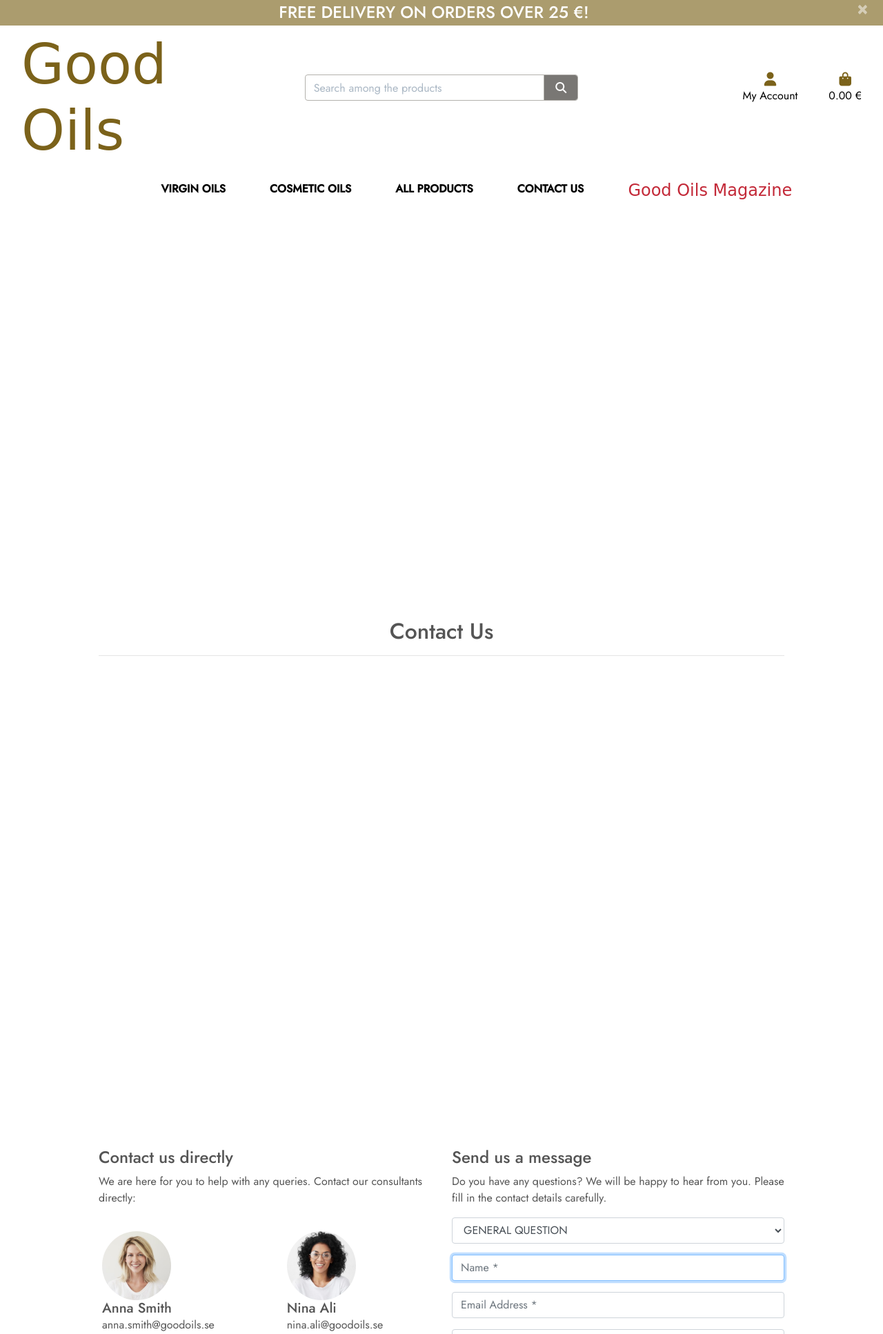
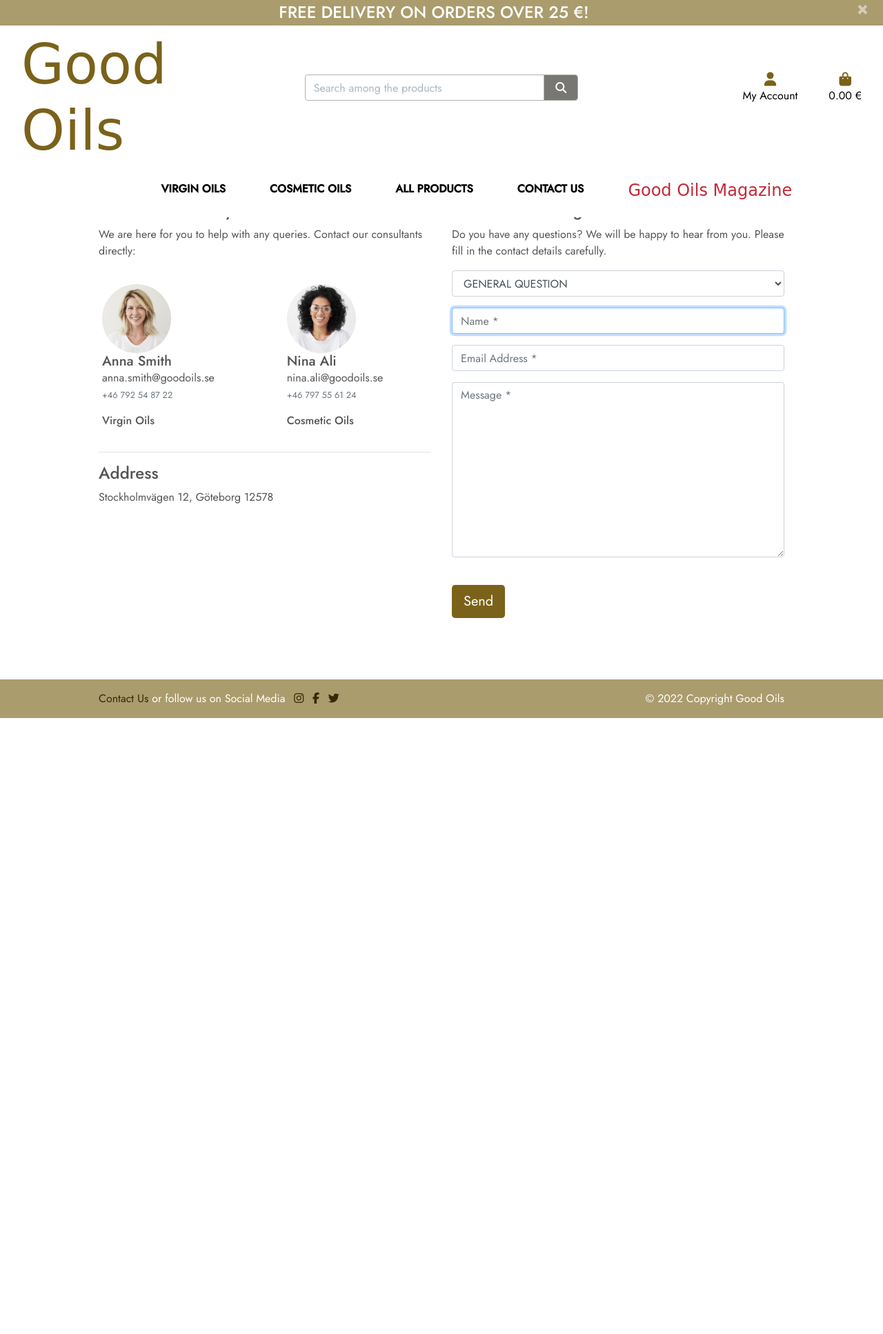
Before and after one commit to KamilaHase/MS4, a Django app: page /contact/ in a window 1280 px wide. Shown: the top 1934 px of the page at 69% size. After the commit the page ends 1041 px from the top, so only its background shows below. Run offline with Django 3.2, Linux system fonts and the light colour scheme; some libraries are stand-ins or nearby versions; some web fonts are replaced.

Commit message:
Adjusted margins and footer.

```diff
--- a/contact/templates/contact/contact.html
+++ b/contact/templates/contact/contact.html
@@ -12,7 +12,7 @@
 
 {% block content %}
 <!-- Heading-->
-<div class="container mt-5">
+<div class="container mt-md-5 mt-s-1 mt-lg-1">
   <div class="row">
     <div class="col text-center mt-5">
       <h2 class="logo-font">Contact Us</h2>
--- a/static/css/base.css
+++ b/static/css/base.css
@@ -1,10 +1,6 @@
 @import url('https://fonts.googleapis.com/css2?family=Jost:wght@400;500&family=Style+Script&display=swap');
 
 /*-------------------General------------*/
-.container, .container-md, .container-sm {
-    min-height: 100vh !important;
-}
-
 html {
     height: 100%;
 }
@@ -496,21 +492,19 @@ a.category-badge > span.badge:hover {
     }
     }
 
-@media (min-width: 576px), (max-width: 991px) {
-    .margin-md-scrn {
-        margin-top: 2rem !important;
-        }
+@media (min-width: 576px) {
+    .bottom-footer {
+        min-height: calc(100vh - 200px);
+    }
+}
 
+@media (max-width: 991px) {
     .bottom-footer {
         min-height: calc(100vh - 200px);
     }
 }
 
 @media (max-width: 768px) {
-    .bottom-footer {
-        min-height: calc(100vh - 200px);
-    }
-
     .text-carousel {
         z-index: 10;
         margin-top: -36rem;
@@ -532,10 +526,6 @@ a.category-badge > span.badge:hover {
 }
 
 @media (max-width: 992px) {
-    .bottom-footer {
-        min-height: calc(100vh - 187px);
-    }
-
     #delivery-banner h4 {
         font-size: .9rem;
     }
--- a/templates/includes/footer.html
+++ b/templates/includes/footer.html
@@ -1,4 +1,4 @@
- <footer class="page-footer footer bg-banner">
+ <footer class="page-footer footer bg-banner mb-md-n4 mb-lg-0">
      <div class="container">
          <div class="row">
              <div class="col">
--- a/templates/includes/mobile_top_header.html
+++ b/templates/includes/mobile_top_header.html
@@ -5,7 +5,7 @@
     <p class="logo-good-oils d-lg-none">Good Oils</p></a>
 </li>
 <!--Search bar-->
-<li class="list-inline-item mt-2 p-0 margin-md-scrn">
+<li class="list-inline-item mt-2 p-0 m-md-2 m-lg-0">
     <a class="text-black nav-link d-block d-lg-none p-0" href="#" id="mobile-search" data-toggle="dropdown" aria-haspopup="true" aria-expanded="false">
     <div class="text-center">
             <i class="fas fa-search fa-lg m-1 mt-3"></i>
@@ -27,7 +27,7 @@
     </div>
 </li>
 <!--My Profile button-->
-<li class="list-inline-item dropdown mt-2 p-0 margin-md-scrn">
+<li class="list-inline-item dropdown mt-2 p-0 m-md-2 m-lg-0">
     <a class="text-black nav-link d-block d-lg-none m-0 p-0" href="#" id="user-optionsm" data-toggle="dropdown" aria-haspopup="true" aria-expanded="false">
         <div class="text-center">
             <div><i class="fas fa-user fa-lg m-1 mt-3"></i></div>
@@ -45,7 +45,7 @@
     </div>
 </li>
 <!--Shopping Bag-->
-<li class="list-inline-item mt-2 p-0 margin-md-scrn">
+<li class="list-inline-item mt-2 p-0 m-md-2 m-lg-0">
     <a class="{% if grand_total %}text-primary font-weight-bold{% else %}text-black{% endif %} nav-link d-block d-lg-none m-0 p-0" href="{% url 'view_bag' %}">
         <div class="text-center">
             <div><i class="fas fa-shopping-bag fa-lg text-black m-1 mt-3"></i></div>
```
